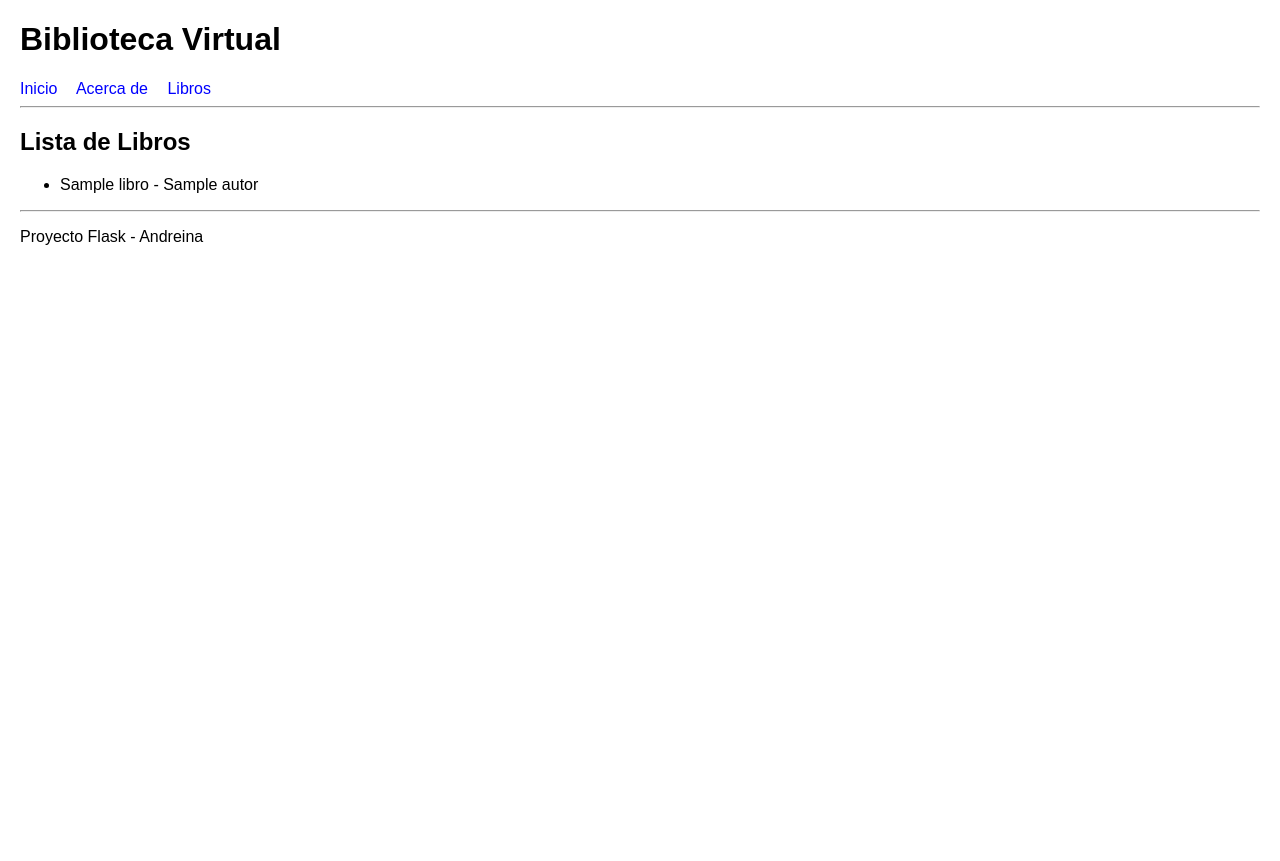
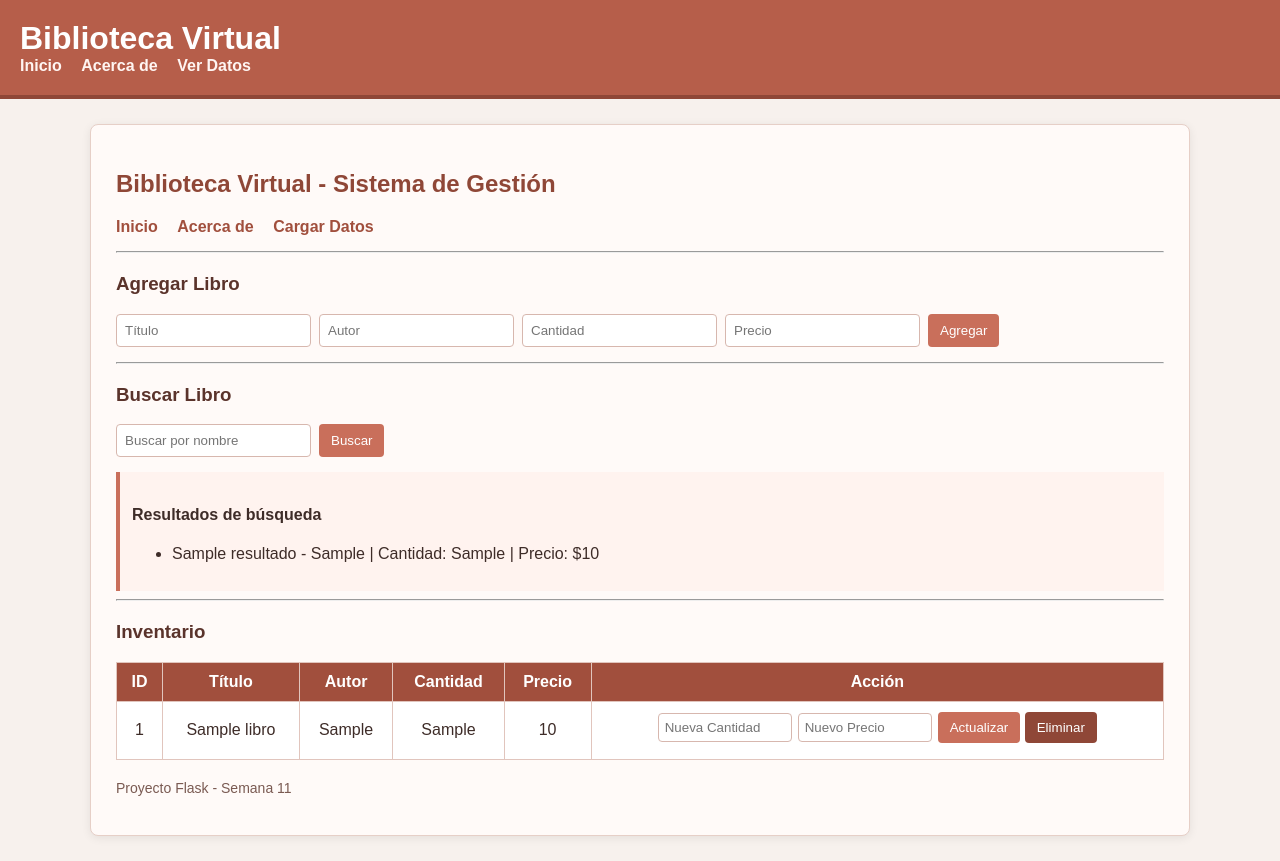
Before and after one commit to Andreina2004/mi_proyecto_biblioteca_andreina, a Flask app: template templates/libros.html in a window 1280 px wide. Before the commit the page ends 245 px from the top, so only its background shows below. Run offline with Flask 3, Linux system fonts and the light colour scheme; the template is opened without the code that fills it: most values are stand-ins (such as "Sample title", 1, 10 or a date in 2020).

Commit message:
Semana 11: CRUD con SQLite, POO, colecciones y mejoras visuales

```diff
--- a/app.py
+++ b/app.py
@@ -1,23 +1,188 @@
-from flask import Flask, render_template
+from flask import Flask, render_template, request, redirect, url_for
+import sqlite3
+from pathlib import Path
 
 app = Flask(__name__)
 
+BASE_DIR = Path(__file__).resolve().parent
+DB_PATH = BASE_DIR / "biblioteca.db"
+
+
+def get_conn():
+    conn = sqlite3.connect(DB_PATH)
+    conn.row_factory = sqlite3.Row
+    return conn
+
+
+def init_db():
+    with get_conn() as conn:
+        conn.execute("""
+        CREATE TABLE IF NOT EXISTS libros (
+            id INTEGER PRIMARY KEY AUTOINCREMENT,
+            titulo TEXT NOT NULL,
+            autor TEXT NOT NULL,
+            cantidad INTEGER NOT NULL,
+            precio REAL NOT NULL
+        )
+        """)
+        conn.commit()
+
+
+class Libro:
+    def __init__(self, id, titulo, autor, cantidad, precio):
+        self._id = id
+        self._titulo = titulo
+        self._autor = autor
+        self._cantidad = cantidad
+        self._precio = precio
+
+    def get_id(self):
+        return self._id
+
+    def get_titulo(self):
+        return self._titulo
+
+    def get_autor(self):
+        return self._autor
+
+    def get_cantidad(self):
+        return self._cantidad
+
+    def get_precio(self):
+        return self._precio
+
+
+class Inventario:
+    def __init__(self):
+        self.libros = {}
+        self.lista = []
+
+    def cargar(self):
+        with get_conn() as conn:
+            rows = conn.execute("SELECT * FROM libros ORDER BY id ASC").fetchall()
+
+        self.lista = [Libro(r["id"], r["titulo"], r["autor"], r["cantidad"], r["precio"]) for r in rows]
+        self.libros = {l.get_id(): l for l in self.lista}
+
+    def agregar(self, titulo, autor, cantidad, precio):
+        with get_conn() as conn:
+            conn.execute(
+                "INSERT INTO libros(titulo, autor, cantidad, precio) VALUES (?, ?, ?, ?)",
+                (titulo, autor, cantidad, precio)
+            )
+            conn.commit()
+
+    def eliminar(self, id):
+        with get_conn() as conn:
+            conn.execute("DELETE FROM libros WHERE id = ?", (id,))
+            conn.commit()
+
+    def actualizar(self, id, cantidad, precio):
+        with get_conn() as conn:
+            conn.execute(
+                "UPDATE libros SET cantidad = ?, precio = ? WHERE id = ?",
+                (cantidad, precio, id)
+            )
+            conn.commit()
+
+    def buscar(self, texto):
+        with get_conn() as conn:
+            rows = conn.execute(
+                "SELECT * FROM libros WHERE titulo LIKE ? ORDER BY id ASC",
+                (f"%{texto}%",)
+            ).fetchall()
+
+        return [Libro(r["id"], r["titulo"], r["autor"], r["cantidad"], r["precio"]) for r in rows]
+
+
+inventario = Inventario()
+init_db()
+
+
 @app.route("/")
-def inicio():
+def index():
     return render_template("index.html")
+
 
 @app.route("/about")
 def about():
     return render_template("about.html")
 
-@app.route("/libros")
+
+@app.route("/libros", methods=["GET", "POST"])
 def libros():
-    lista_libros = [
-        {"titulo": "Cien años de soledad", "autor": "Gabriel García Márquez"},
-        {"titulo": "Don Quijote de la Mancha", "autor": "Miguel de Cervantes"},
-        {"titulo": "Harry Potter y la piedra filosofal", "autor": "J.K. Rowling"}
+    resultados = None
+
+    if request.method == "POST":
+        accion = request.form.get("accion")
+
+        if accion == "agregar":
+            titulo = request.form["titulo"]
+            autor = request.form["autor"]
+            cantidad = int(request.form["cantidad"])
+            precio = float(request.form["precio"])
+            inventario.agregar(titulo, autor, cantidad, precio)
+            return redirect(url_for("libros"))
+
+        elif accion == "buscar":
+            texto = request.form["buscar"]
+            inventario.cargar()
+            resultados = inventario.buscar(texto)
+            return render_template("libros.html", libros=inventario.lista, resultados=resultados)
+
+        elif accion == "actualizar":
+            id_libro = int(request.form["id"])
+            cantidad = int(request.form["nueva_cantidad"])
+            precio = float(request.form["nuevo_precio"])
+            inventario.actualizar(id_libro, cantidad, precio)
+            return redirect(url_for("libros"))
+
+    inventario.cargar()
+    return render_template("libros.html", libros=inventario.lista, resultados=resultados)
+
+
+@app.route("/libros/eliminar/<int:id>", methods=["POST"])
+def eliminar_libro(id):
+    inventario.eliminar(id)
+    return redirect(url_for("libros"))
+
+
+@app.route("/reset_and_seed")
+def reset_and_seed():
+    ejemplos = [
+        ("Cien años de soledad", "Gabriel García Márquez", 8, 12.50),
+        ("Don Quijote de la Mancha", "Miguel de Cervantes", 6, 15.00),
+        ("La Odisea", "Homero", 10, 9.99),
+        ("El amor en los tiempos del cólera", "Gabriel García Márquez", 7, 11.25),
+        ("1984", "George Orwell", 12, 10.00),
+        ("Rebelión en la granja", "George Orwell", 9, 7.50),
+        ("El Principito", "Antoine de Saint-Exupéry", 5, 10.00),
+        ("Harry Potter y la piedra filosofal", "J.K. Rowling", 15, 14.99),
+        ("Harry Potter y la cámara secreta", "J.K. Rowling", 13, 14.99),
+        ("Harry Potter y el prisionero de Azkaban", "J.K. Rowling", 11, 14.99),
+        ("El señor de los anillos", "J.R.R. Tolkien", 4, 19.99),
+        ("El Hobbit", "J.R.R. Tolkien", 9, 13.99),
+        ("Crónica de una muerte anunciada", "Gabriel García Márquez", 10, 8.75),
+        ("Rayuela", "Julio Cortázar", 6, 12.00),
+        ("Ficciones", "Jorge Luis Borges", 8, 9.50),
+        ("La ciudad y los perros", "Mario Vargas Llosa", 5, 10.50),
+        ("Pedro Páramo", "Juan Rulfo", 7, 8.25),
+        ("La sombra del viento", "Carlos Ruiz Zafón", 9, 13.50),
+        ("Orgullo y prejuicio", "Jane Austen", 10, 9.99),
+        ("Frankenstein", "Mary Shelley", 6, 8.99),
     ]
-    return render_template("libros.html", libros=lista_libros)
+
+    with get_conn() as conn:
+        conn.execute("DELETE FROM libros")
+        for titulo, autor, cantidad, precio in ejemplos:
+            conn.execute(
+                "INSERT INTO libros(titulo, autor, cantidad, precio) VALUES (?, ?, ?, ?)",
+                (titulo, autor, cantidad, precio)
+            )
+        conn.commit()
+
+    return redirect(url_for("libros"))
+
 
 if __name__ == "__main__":
     app.run(debug=True)
--- a/static/static/styles.css
+++ /dev/null
@@ -1,10 +0,0 @@
-body {
-    font-family: Arial;
-    margin: 20px;
-}
-
-nav a {
-    margin-right: 15px;
-    text-decoration: none;
-    color: blue;
-}
--- /dev/null
+++ b/static/styles.css
@@ -0,0 +1,156 @@
+body{
+  font-family: Arial, sans-serif;
+  background:#f7f1ed;
+  margin:0;
+  padding:0;
+  color:#3e2c28;
+}
+
+header{
+  background:#b65e4a;
+  padding:20px;
+  border-bottom:4px solid #8f4737;
+}
+
+header h1{
+  margin:0;
+  color:white;
+}
+
+nav a{
+  margin-right:15px;
+  color:#fff5f2;
+  text-decoration:none;
+  font-weight:bold;
+}
+
+nav a:hover{
+  text-decoration:underline;
+}
+
+.container{
+  width:90%;
+  max-width:1100px;
+  margin:25px auto;
+}
+
+.card{
+  background:#fffaf8;
+  padding:25px;
+  border-radius:8px;
+  box-shadow:0 2px 10px rgba(0,0,0,0.08);
+  border:1px solid #e6cfc7;
+}
+
+.titulo-panel{
+  color:#8f4737;
+  margin-bottom:20px;
+}
+
+.menu-superior{
+  margin-bottom:15px;
+}
+
+.menu-superior a{
+  margin-right:15px;
+  color:#a14f3d;
+  text-decoration:none;
+  font-weight:bold;
+}
+
+.menu-superior a:hover{
+  text-decoration:underline;
+}
+
+h3{
+  margin-top:20px;
+  color:#5a332b;
+}
+
+.form-inline{
+  display:flex;
+  gap:8px;
+  flex-wrap:wrap;
+  margin-bottom:15px;
+}
+
+.form-inline input{
+  padding:8px;
+  border:1px solid #d7b7ae;
+  border-radius:4px;
+  min-width:150px;
+  background:#fff;
+}
+
+.form-inline button,
+.form-tabla button,
+.btn-eliminar{
+  background:#c96f5b;
+  color:white;
+  border:none;
+  padding:8px 12px;
+  border-radius:4px;
+  cursor:pointer;
+}
+
+.form-inline button:hover,
+.form-tabla button:hover,
+.btn-eliminar:hover{
+  opacity:0.9;
+}
+
+.btn-eliminar{
+  background:#8f4737;
+}
+
+table{
+  width:100%;
+  border-collapse:collapse;
+  margin-top:10px;
+  background:white;
+}
+
+table thead{
+  background:#a14f3d;
+  color:white;
+}
+
+table th,
+table td{
+  border:1px solid #e1c5bd;
+  padding:10px;
+  text-align:center;
+  vertical-align:middle;
+}
+
+.form-tabla{
+  display:inline-flex;
+  gap:6px;
+  flex-wrap:wrap;
+  align-items:center;
+  margin-bottom:6px;
+}
+
+.form-tabla input{
+  width:120px;
+  padding:6px;
+  border:1px solid #d7b7ae;
+  border-radius:4px;
+}
+
+.form-eliminar{
+  display:inline-block;
+}
+
+.resultados{
+  background:#fff3ef;
+  padding:12px;
+  border-left:4px solid #c96f5b;
+  margin-top:12px;
+}
+
+.pie{
+  margin-top:20px;
+  color:#7a5a52;
+  font-size:14px;
+}
--- a/templates/base.html
+++ b/templates/base.html
@@ -1,6 +1,7 @@
 <!DOCTYPE html>
 <html>
 <head>
+  <meta charset="UTF-8">
   <title>Biblioteca Virtual</title>
   <link rel="stylesheet" href="{{ url_for('static', filename='styles.css') }}">
 </head>
@@ -11,20 +12,16 @@
   <nav>
     <a href="/">Inicio</a>
     <a href="/about">Acerca de</a>
-        <a href="/libros">Libros</a>
+    <a href="/libros">Ver Datos</a>
   </nav>
 </header>
 
-<hr>
-
+<div class="container">
+  <div class="card">
     {% block content %}
     {% endblock %}
-
-<hr>
-
-<footer>
-    <p>Proyecto Flask - Andreina</p>
-</footer>
+  </div>
+</div>
 
 </body>
 </html>
--- a/templates/libros.html
+++ b/templates/libros.html
@@ -1,12 +1,93 @@
 {% extends "base.html" %}
+{% block content %}
 
-{% block content %}
-<h2>Lista de Libros</h2>
+<h2 class="titulo-panel">Biblioteca Virtual - Sistema de Gestión</h2>
 
-<ul>
-    {% for libro in libros %}
-        <li>{{ libro.titulo }} - {{ libro.autor }}</li>
+<div class="menu-superior">
+  <a href="/">Inicio</a>
+  <a href="/about">Acerca de</a>
+  <a href="/reset_and_seed">Cargar Datos</a>
+</div>
+
+<hr>
+
+<h3>Agregar Libro</h3>
+<form method="post" class="form-inline">
+  <input type="hidden" name="accion" value="agregar">
+  <input type="text" name="titulo" placeholder="Título" required>
+  <input type="text" name="autor" placeholder="Autor" required>
+  <input type="number" name="cantidad" placeholder="Cantidad" required>
+  <input type="number" step="0.01" name="precio" placeholder="Precio" required>
+  <button type="submit">Agregar</button>
+</form>
+
+<hr>
+
+<h3>Buscar Libro</h3>
+<form method="post" class="form-inline">
+  <input type="hidden" name="accion" value="buscar">
+  <input type="text" name="buscar" placeholder="Buscar por nombre" required>
+  <button type="submit">Buscar</button>
+</form>
+
+{% if resultados is not none %}
+  <div class="resultados">
+    <h4>Resultados de búsqueda</h4>
+    {% if resultados %}
+      <ul>
+        {% for l in resultados %}
+          <li>
+            {{ l.get_titulo() }} - {{ l.get_autor() }} | Cantidad: {{ l.get_cantidad() }} | Precio: ${{ l.get_precio() }}
+          </li>
+        {% endfor %}
+      </ul>
+    {% else %}
+      <p>No se encontraron libros.</p>
+    {% endif %}
+  </div>
+{% endif %}
+
+<hr>
+
+<h3>Inventario</h3>
+
+<table>
+  <thead>
+    <tr>
+      <th>ID</th>
+      <th>Título</th>
+      <th>Autor</th>
+      <th>Cantidad</th>
+      <th>Precio</th>
+      <th>Acción</th>
+    </tr>
+  </thead>
+  <tbody>
+    {% for l in libros %}
+    <tr>
+      <td>{{ l.get_id() }}</td>
+      <td>{{ l.get_titulo() }}</td>
+      <td>{{ l.get_autor() }}</td>
+      <td>{{ l.get_cantidad() }}</td>
+      <td>{{ l.get_precio() }}</td>
+      <td>
+        <form method="post" class="form-tabla">
+          <input type="hidden" name="accion" value="actualizar">
+          <input type="hidden" name="id" value="{{ l.get_id() }}">
+          <input type="number" name="nueva_cantidad" placeholder="Nueva Cantidad" required>
+          <input type="number" step="0.01" name="nuevo_precio" placeholder="Nuevo Precio" required>
+          <button type="submit">Actualizar</button>
+        </form>
+
+        <form action="{{ url_for('eliminar_libro', id=l.get_id()) }}" method="post" class="form-eliminar">
+          <button type="submit" class="btn-eliminar">Eliminar</button>
+        </form>
+      </td>
+    </tr>
     {% endfor %}
-</ul>
+  </tbody>
+</table>
+
+<p class="pie">Proyecto Flask - Semana 11</p>
 
 {% endblock %}
```
Also changed, not shown: templates/about.html (+33 -3 lines), templates/buscar_libro.html (added, +34 -0 lines), templates/crear_libro.html (added, +26 -0 lines), templates/editar_libro.html (added, +26 -0 lines), templates/index.html (+27 -3 lines), README.md (added), biblioteca.db (added). Lines whose indentation alone changed are shown as unchanged.
